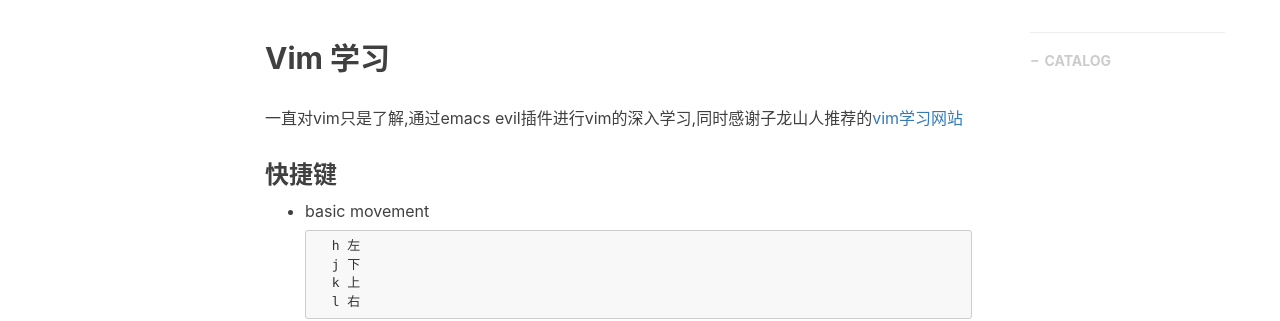
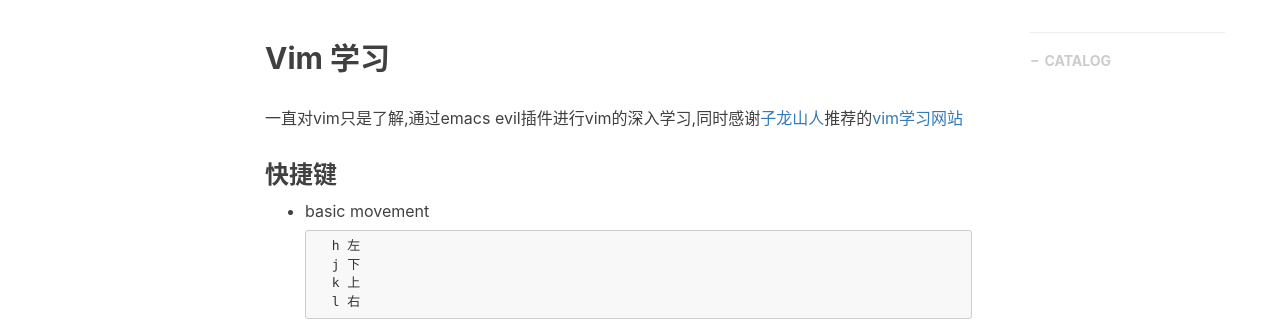
Before and after one commit to dennissky/dennissky.github.io, a Jekyll site: the page built from _posts/2018-05-14-vim-study.markdown, in a window 1280 px wide and 900 px high, scrolled down 379 px. Shown: the part 152-473 px from the top of the window. Built offline with Jekyll 4.4.1, drawn with Linux system fonts in a browser that asks for light colours; nearby versions of some CDN libraries; comment, search, counter and statistics services are not loaded; some of the changed lines change nothing that is shown.

Commit message:
vim 学习

```diff
--- a/_posts/2018-05-14-vim-study.markdown
+++ b/_posts/2018-05-14-vim-study.markdown
@@ -12,7 +12,7 @@
 
 ## Vim 学习
 
-一直对vim只是了解,通过emacs evil插件进行vim的深入学习,同时感谢子龙山人推荐的[vim学习网站][1]
+一直对vim只是了解,通过emacs evil插件进行vim的深入学习,同时感谢[子龙山人][1]推荐的[vim学习网站][2]
 
 
 ### 快捷键
@@ -92,4 +92,5 @@
 
         . 重复之前的命令
 
-[1]:http://www.openvim.com/
+[1]:https://github.com/zilongshanren
+[2]:http://www.openvim.com/
```
